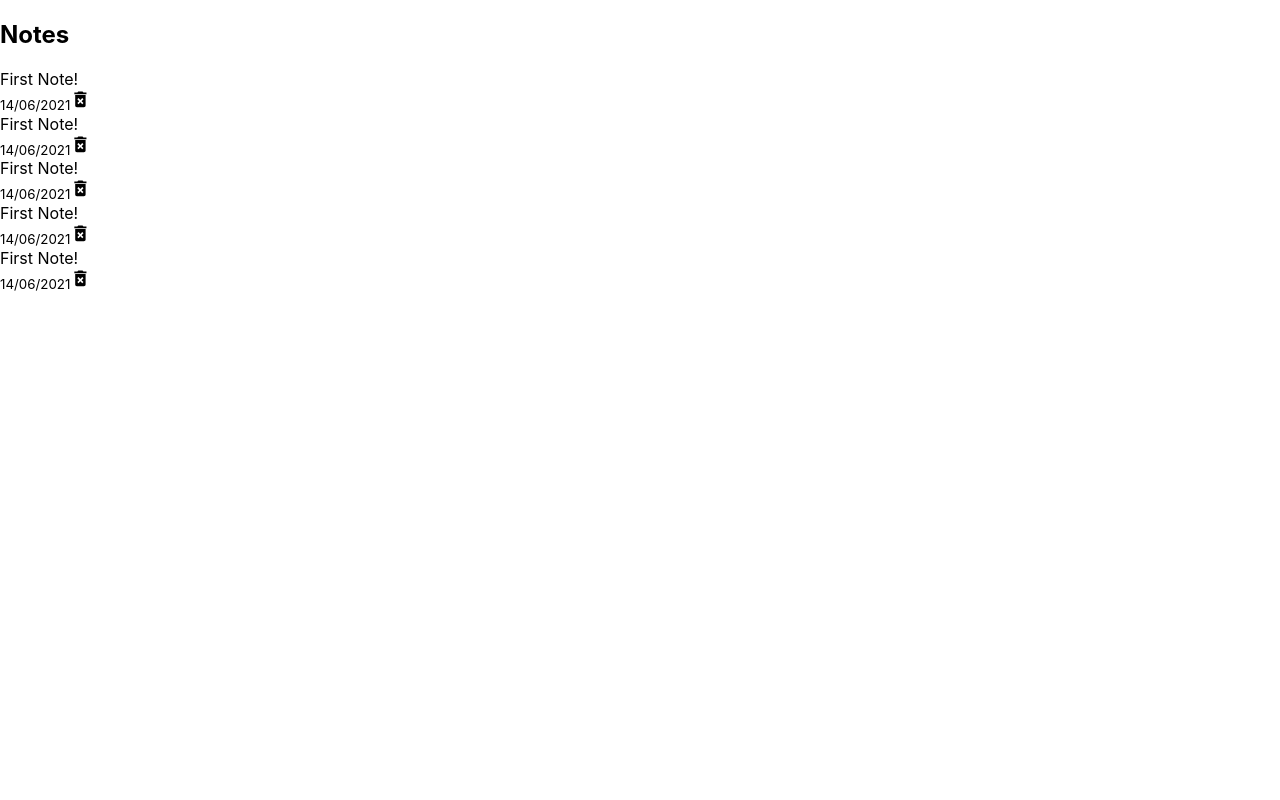
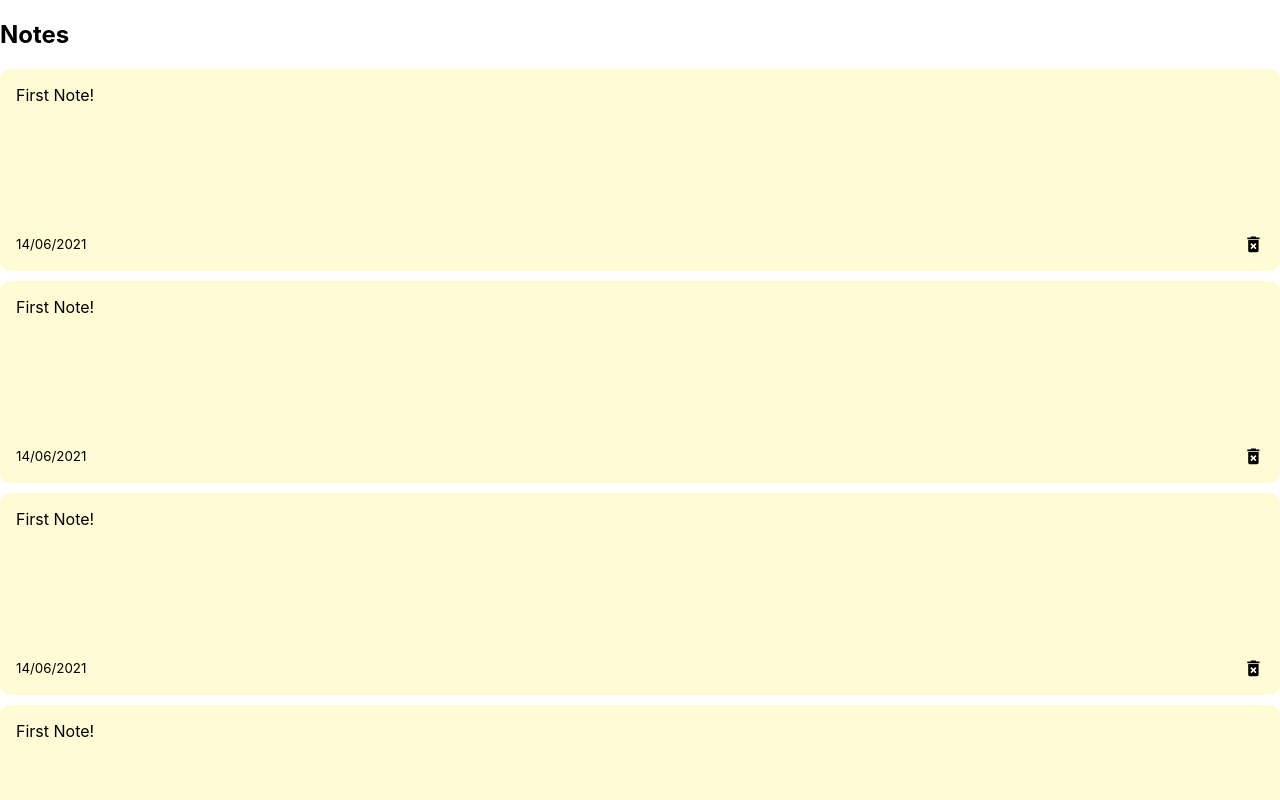
Before and after one commit to imveeru/react-notes, a React (Create React App) app: page / in a window 1280 px wide. Shown: the top 800 px of the page. Built offline with nearby package versions, Linux system fonts and the light colour scheme.

Commit message:
:sparkles: Added styles to Notes Component.

```diff
--- a/src/index.css
+++ b/src/index.css
@@ -11,3 +11,25 @@
   font-family: source-code-pro, Menlo, Monaco, Consolas, 'Courier New',
     monospace;
 }
+
+.notes-list{
+
+}
+
+
+.note{
+  background-color:#fffbd4;
+  margin-bottom:10px;
+  border-radius: 10px;
+  padding:1rem;
+  min-height: 170px;
+  display:flex;
+  flex-direction:column;
+  justify-content:space-between;
+}
+
+.note-footer{
+  display:flex;
+  align-items:center;
+  justify-content:space-between;
+}
```
